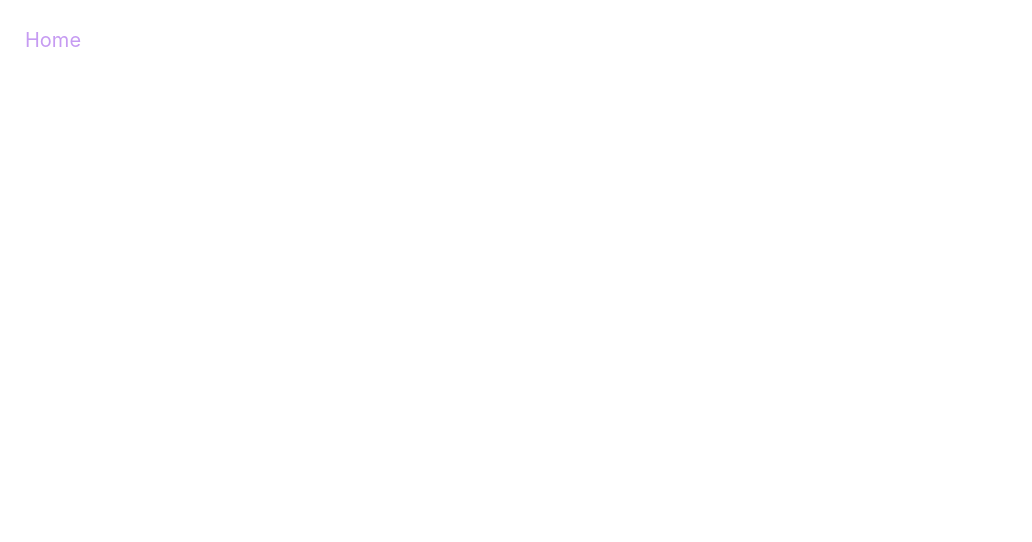
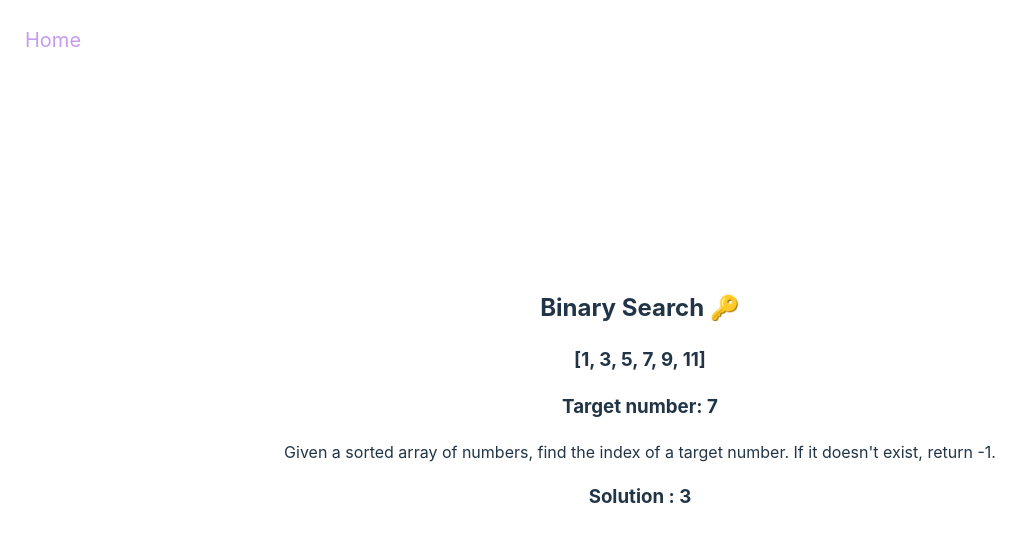
Before and after one commit to amy-calleja/challenges, a React (Vite) app: page /challenge20 in a window 1280 px wide. Before the commit this address had no page. Shown: the top 542 px of the page, without its empty margins (0-1032 px from the left). Built offline with nearby package versions, Linux system fonts and the light colour scheme.

Commit message:
Add Challenge Twenty: Implement Binary Search feature

```diff
--- a/src/App.jsx
+++ b/src/App.jsx
@@ -21,6 +21,7 @@ import ChallengeSixteen from './pages/ChallengeSixteen';
 import ChallengeSeventeen from './pages/ChallengeSeventeen';
 import ChallengeEighteen from './pages/ChallengeEighteen';
 import ChallengeNineteen from './pages/ChallengeNineteen';
+import ChallengeTwenty from './pages/ChallengeTwenty';
 
 const App = () => {
   return (
@@ -57,6 +58,7 @@ const MainContent = () => {
         <Route path='/challenge17' element={<ChallengeSeventeen />} />
         <Route path='/challenge18' element={<ChallengeEighteen />} />
         <Route path='/challenge19' element={<ChallengeNineteen />} />
+        <Route path='/challenge20' element={<ChallengeTwenty />} />
       </Routes>
       {!isHome && <Topbar />}
     </main>
--- /dev/null
+++ b/src/pages/ChallengeTwenty.tsx
@@ -0,0 +1,20 @@
+export default function ChallengeTwenty() {
+  const nums: number[] = [1, 3, 5, 7, 9, 11];
+  const target: number = 7;
+
+  // easy linear search
+  const find: number = nums.findIndex((num) => num === target); // if no nums match the result is inbuilt '-1' already
+
+  return (
+    <div>
+      <h2>Binary Search 🔑</h2>
+      <h3>[{nums.join(', ')}]</h3>
+      <h3>Target number: {target}</h3>
+      <p>
+        Given a sorted array of numbers, find the index of a target number. If
+        it doesn't exist, return -1.
+      </p>
+      <h3>Solution : {find}</h3>
+    </div>
+  );
+}
--- a/src/pages/Home.jsx
+++ b/src/pages/Home.jsx
@@ -79,6 +79,10 @@ export default function Home() {
       key: 19,
       title: 'Merge Sorted Arrays',
     },
+    {
+      key: 20,
+      title: 'Binary Search',
+    },
   ];
 
   return (
```
